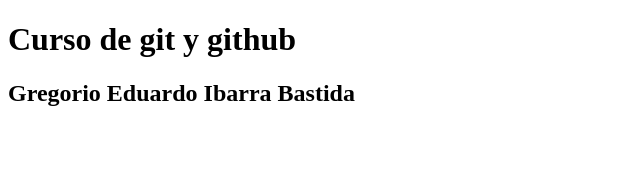
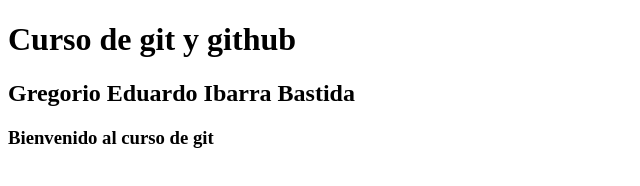
Before and after one commit to Eduardo-bastida/honda-eduardo, a plain HTML site: page index.html in a window 1280 px wide. Shown: the whole page, without its empty margins (0-640 px from the left). Drawn offline with Linux system fonts and the light colour scheme.

Commit message:
modificacion en desarrollo

```diff
--- a/index.html
+++ b/index.html
@@ -6,5 +6,6 @@
 <body>
 <h1>Curso de git y github</h1>
 <h2>Gregorio Eduardo Ibarra Bastida</h2>
+<h3>Bienvenido al curso de git</h3>
 </body>
 </html>
```
